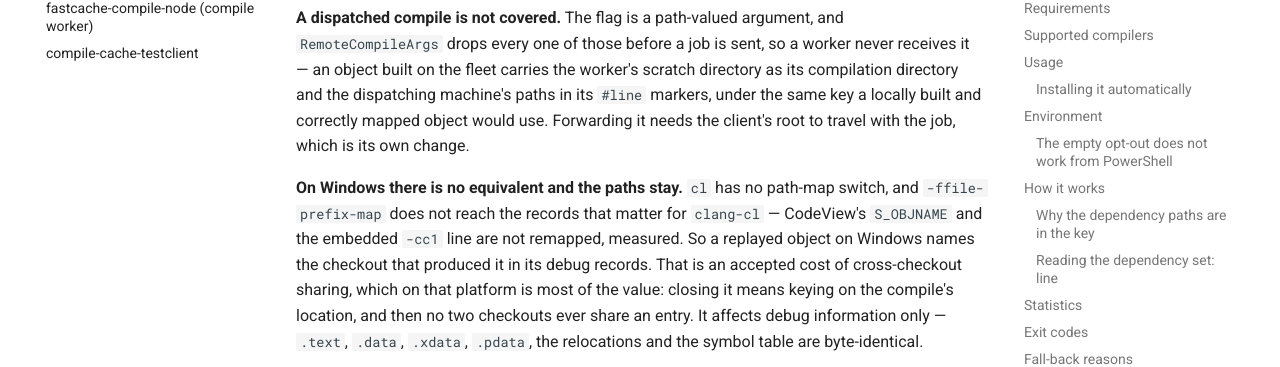
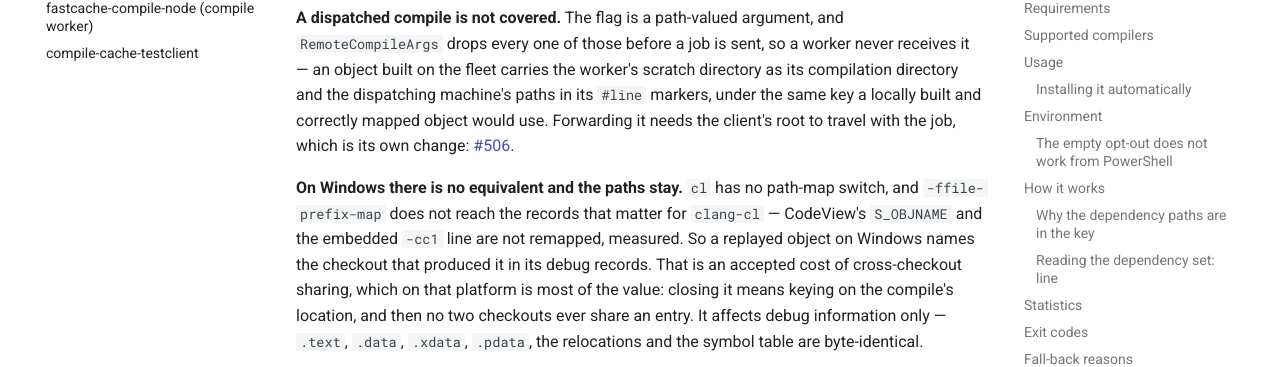
Before and after one commit to LASTRADA-Software/fastcached, an MkDocs documentation site: the page built from docs/tools/fastcache-cc.md, in a window 1280 px wide and 900 px high, scrolled down 16100 px. Shown: the part 175-542 px from the top of the window. Built offline with MkDocs 1.6.1 and Material for MkDocs 9.7.7, drawn with Linux system fonts in a browser that asks for light colours; comment, search, counter and statistics services are not loaded; some of the changed lines change nothing that is shown.

Commit message:
docs: point the dispatch gap at its issue
Refs #203, #506.

The limitation was documented in three places and named no ticket, so a reader
who hit it had nowhere to go. `docs/tools/fastcache-cc.md` and the rulebook now
link #506, and it is listed under the rulebook's `## Open work` rather than
sitting only in prose.

It is open work and NOT an accepted trade-off, which is the distinction the entry
has to carry: the COFF residue beside it has no fix -- `cl` has no path-map
switch and `-ffile-prefix-map` does not reach clang-cl's `S_OBJNAME` -- while
this one does, and turns on whether the replacement token becomes a contract both
ends share rather than a convention each machine picks for itself.

Signed-off-by: Christian Parpart <christian@parpart.family>

```diff
--- a/.agent/rules/compile-cache.md
+++ b/.agent/rules/compile-cache.md
@@ -1224,12 +1224,15 @@
   separator, clang at the first. The launcher follows gcc. Reachable only when a
   mapped root itself contains a separator, and it costs a MISS rather than a
   mis-serve — the head the launcher isolates lies under no root either way.
-- **A dispatched compile is not covered.** `RemoteCompileArgs` drops every
-  path-valued flag, so a worker never receives the mapping: a fleet-built object
-  carries the worker's scratch directory as its compilation directory, under the
-  same key a locally mapped one uses. Stated rather than claimed away, the way the
-  COFF residue is; forwarding the flag needs the client's root to travel with the
-  job.
+- **A dispatched compile is not covered**
+  ([#506](https://github.com/LASTRADA-Software/fastcached/issues/506)).
+  `RemoteCompileArgs` drops every path-valued flag, so a worker never receives the
+  mapping: a fleet-built object carries the worker's scratch directory as its
+  compilation directory, under the same key a locally mapped one uses. Stated
+  rather than claimed away, the way the COFF residue is. It is OPEN work and not
+  an accepted trade-off, because unlike the COFF residue it has a fix — and the
+  decision it turns on is whether the replacement token becomes a contract both
+  ends share rather than a convention each machine chooses for itself.
 - **`check_<lang>_compiler_flag` is asked only for an ENABLED language.** It is a
   hard `CMake Error` otherwise ("C: needs to be enabled before use"), and this
   module is included from a `project()` that lists CXX first — so the first run
@@ -1337,6 +1340,14 @@
   per-spawn environment on `IProcessRunner` -- setting it process-wide would change the
   language of the diagnostics the operator sees. Not token extraction: no rule over
   "the version-looking word and the last one" survives a locale nobody has read.
+- **[#506](https://github.com/LASTRADA-Software/fastcached/issues/506)** — a
+  DISPATCHED compile gets no `-fdebug-prefix-map`, because `RemoteCompileArgs`
+  drops every path-valued flag, so a fleet-built object carries the worker's
+  scratch directory as its compilation directory under the same key a locally
+  mapped one uses. Unlike the COFF residue beside it this has a fix, which is why
+  it is open work rather than an accepted trade-off — and the decision it turns on
+  is whether the replacement token becomes a contract both ends share rather than a
+  convention each machine picks for itself.
 - **[#64](https://github.com/LASTRADA-Software/fastcached/issues/64)** — a
   relative include-dir argument still reaches the key verbatim through
   `RelativizeArgs`, so two build trees at different depths key apart on the
--- a/docs/tools/fastcache-cc.md
+++ b/docs/tools/fastcache-cc.md
@@ -549,7 +549,8 @@
 directory as its compilation directory and the dispatching machine's paths in its
 `#line` markers, under the same key a locally built and correctly mapped object
 would use. Forwarding it needs the client's root to travel with the job, which is
-its own change.
+its own change:
+[#506](https://github.com/LASTRADA-Software/fastcached/issues/506).
 
 **On Windows there is no equivalent and the paths stay.** `cl` has no path-map
 switch, and `-ffile-prefix-map` does not reach the records that matter for
```
